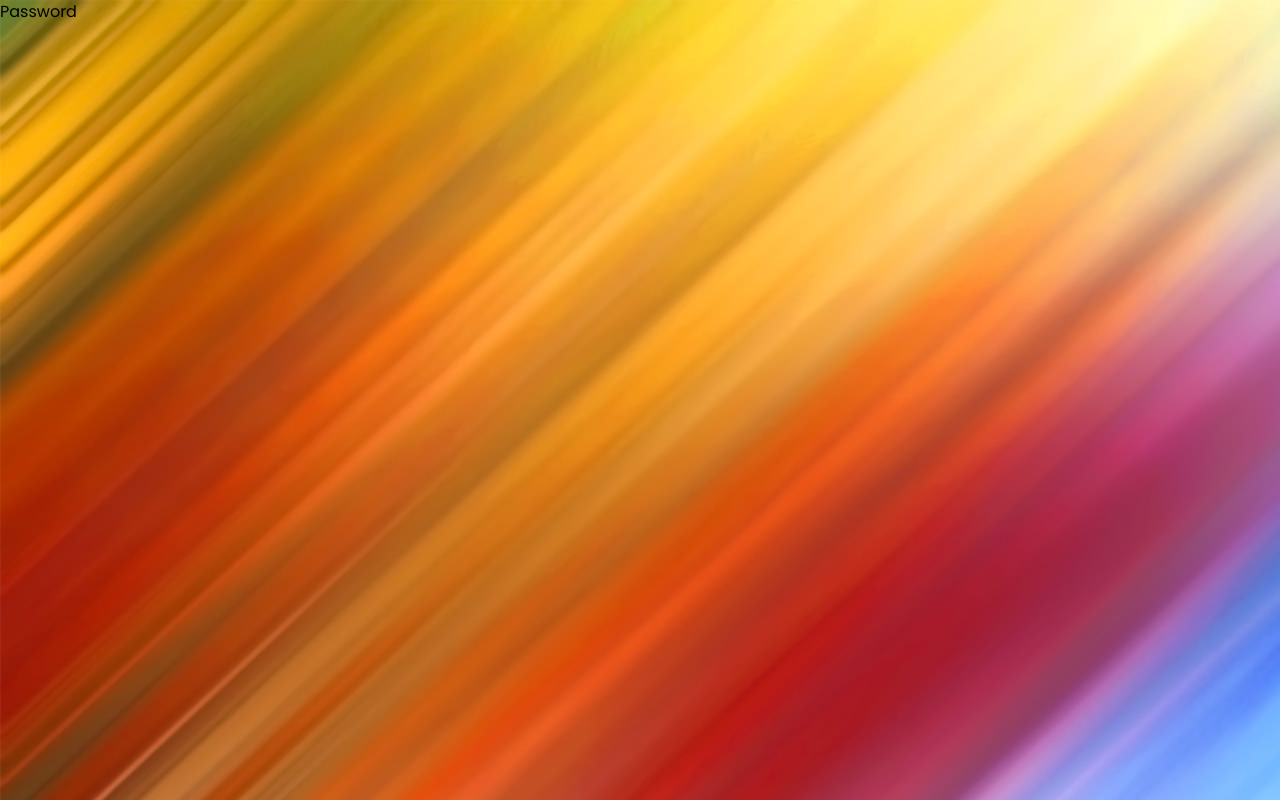
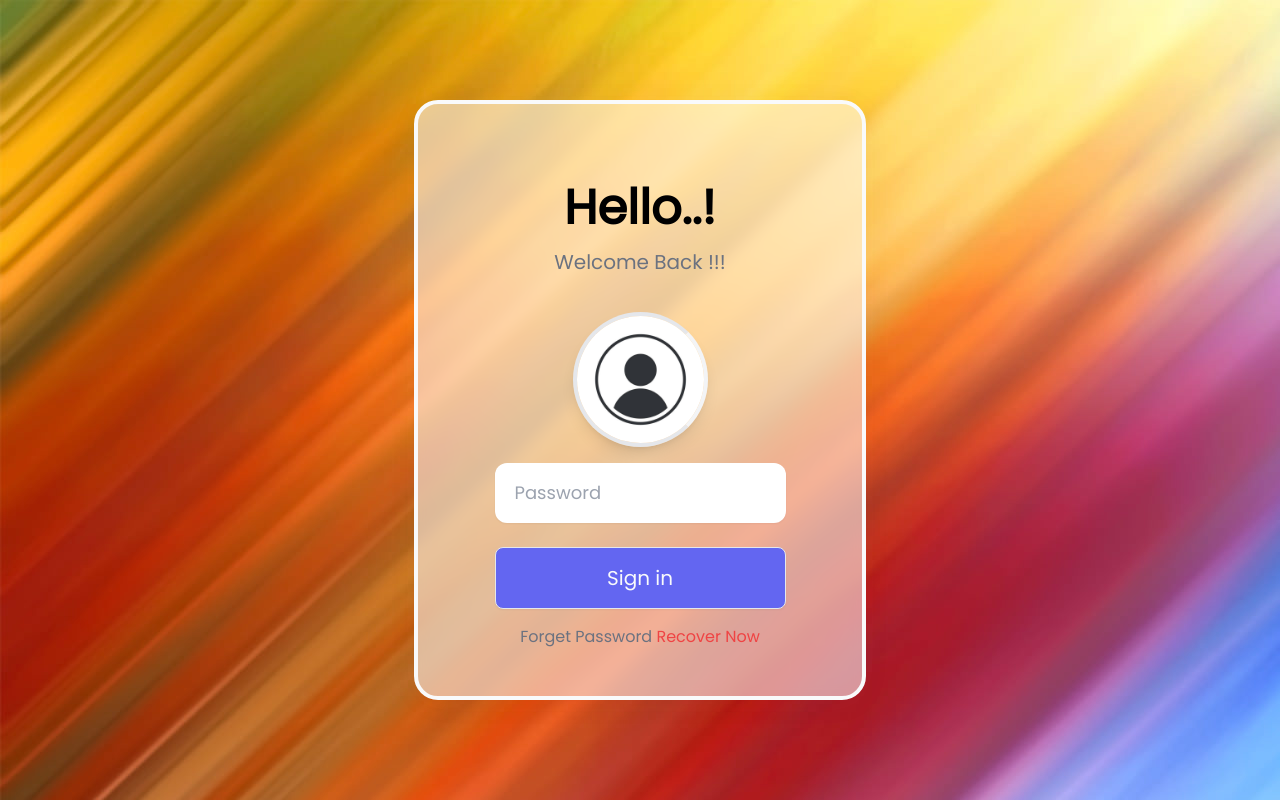
Before and after one commit to 102AMIT/OTP_Login_Auth_client, a React (Create React App) app: page /password in a window 1280 px wide. Built offline with nearby package versions, Linux system fonts and the light colour scheme.

Commit message:
password and recovery ui created successfully

```diff
--- a/src/components/Password.jsx
+++ b/src/components/Password.jsx
@@ -1,8 +1,55 @@
 import React from 'react'
+import { Link } from 'react-router-dom'
+import style from '../styles/Username.module.css'
+import { Toaster } from 'react-hot-toast'
+// formik use for validate the userdata in form
+import { useFormik } from 'formik';
+import { passwordValidate } from '../helper/validate'
+
+import avatar from '../assets/avatar.jpg'
+
 
 const Password = () => {
+
+  const formik = useFormik({
+    initialValues: {
+      password: ''
+    },
+    validate: passwordValidate,
+    validateOnBlur: false,
+    validateOnChange: false,
+    onSubmit: async values => {
+      console.log(values);
+    }
+  })
+
   return (
-    <div>Password</div>
+    <div className="container mx-auto">
+    <Toaster position='top-center' reverseOrder={false}></Toaster>
+      <div className="flex justify-center items-center h-screen">
+        <div className={style.glass}>
+          <div className="title flex flex-col items-center">
+            <h4 className='text-5xl font-bold'>Hello..!</h4>
+            <span className="py-4 text-xl w-2/3 text-center text-gray-500">
+              Welcome Back !!!
+            </span>
+          </div>
+          <form action="" className="py-1" onSubmit={formik.handleSubmit}>
+            <div className="profile flex justify-center py-4">
+              <img className={style.profile_img} src={avatar} alt="avater" />
+            </div>
+            <div className="textbox flex flex-col items-center gap-6">
+              <input {...formik.getFieldProps('password')} type="password" className={style.textbox} placeholder='Password' />
+              <button type='submit' className={style.btn}>Sign in</button>
+            </div>
+
+            <div className="text-center py-4">
+              <span className='text-gray-500'>Forget Password <Link className='text-red-500' to="/recovery">Recover Now</Link></span>
+            </div>
+          </form>
+        </div>
+      </div>
+    </div>
   )
 }
 
--- a/src/components/Recovery.jsx
+++ b/src/components/Recovery.jsx
@@ -1,8 +1,43 @@
 import React from 'react'
+import style from '../styles/Username.module.css'
+import { Toaster } from 'react-hot-toast'
+// formik use for validate the userdata in form
+
+
+
 
 const Recovery = () => {
+
+
+
   return (
-    <div>Recovery</div>
+    <div className="container mx-auto">
+    <Toaster position='top-center' reverseOrder={false}></Toaster>
+      <div className="flex justify-center items-center h-screen">
+        <div className={style.glass}>
+          <div className="title flex flex-col items-center">
+            <h4 className='text-3xl font-bold'>Recovery Password</h4>
+            <span className="py-4 text-xl w-2/3 text-center text-gray-500">
+              Enter OTP to recover password.
+            </span>
+          </div>
+          <form action="" className="pt-20">
+
+            <div className="textbox flex flex-col items-center gap-6">
+              <div className="input text-center">
+                <span className="py-4 text-sm text-left text-gray-500"> Enter 6 digit OTP Sent to your email address</span>
+                <input  type="password" className={style.textbox} placeholder='OTP' />
+              </div>
+              <button type='submit' className={style.btn}>Recover</button>
+            </div>
+
+            <div className="text-center py-4">
+              <span className='text-gray-500'>Can't get OTP? <button className='text-red-500'>Resend</button></span>
+            </div>
+          </form>
+        </div>
+      </div>
+    </div>
   )
 }
 
--- a/src/helper/validate.js
+++ b/src/helper/validate.js
@@ -7,9 +7,6 @@ export async function usernameValidate(values) {
 
     return errors;
 }
-
-
-
 
 // validate username
 function usernameVerify(error = {}, values) {
@@ -22,3 +19,27 @@ function usernameVerify(error = {}, values) {
     return error
 
 }
+
+// validate password
+export async function passwordValidate(values) {
+    const error= passwordVerify({},values);
+    return error;
+}
+
+// validate password
+
+function passwordVerify(error={},values){
+    const specialChars= /[`~!@#$%^&*()-_+{}[\]\\|,.//?;':"]/
+
+    if(!values.password){
+        error.password=toast.error("Password Required...!");
+    }else if(values.password.includes(" ")){
+        error.password=toast.error("Wrong Password...!");
+    }else if(values.password.length <4){
+        error.password=toast.error("Password Must Be More Than 4 Character Long");
+    }else if(!specialChars.test(values.password)){
+        error.password=toast.error("Password Must Have Special Character");
+    }
+
+    return error;
+}
```
